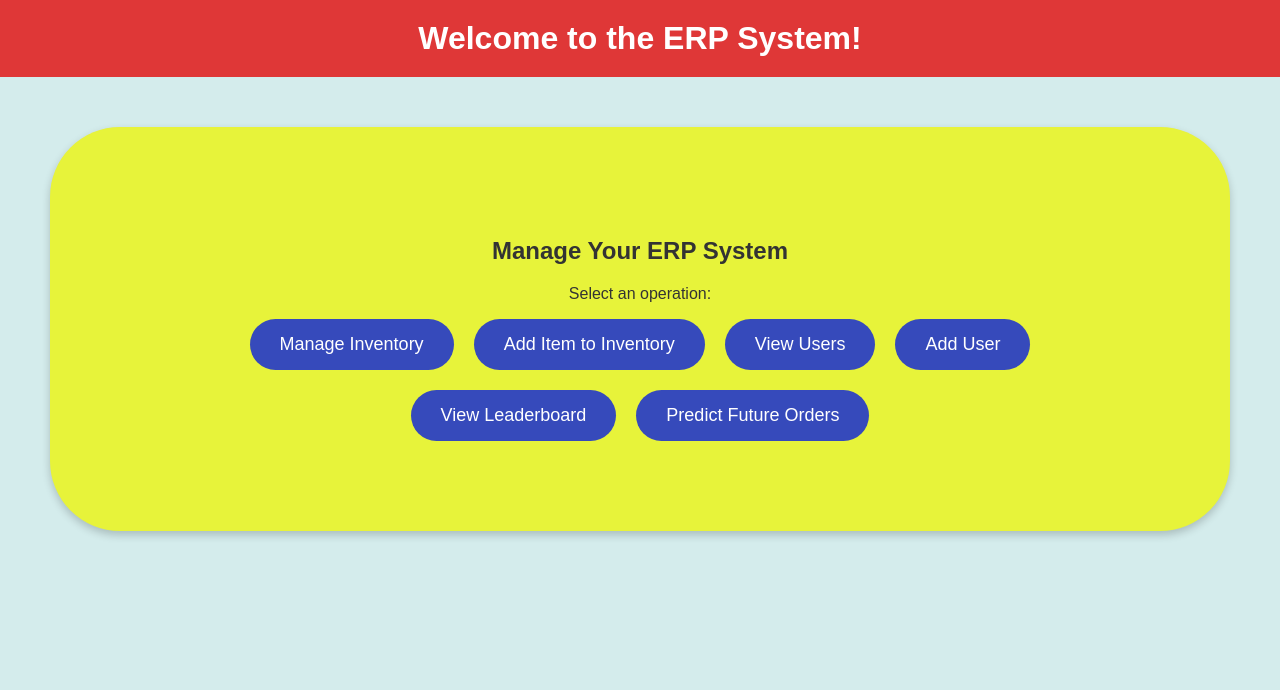
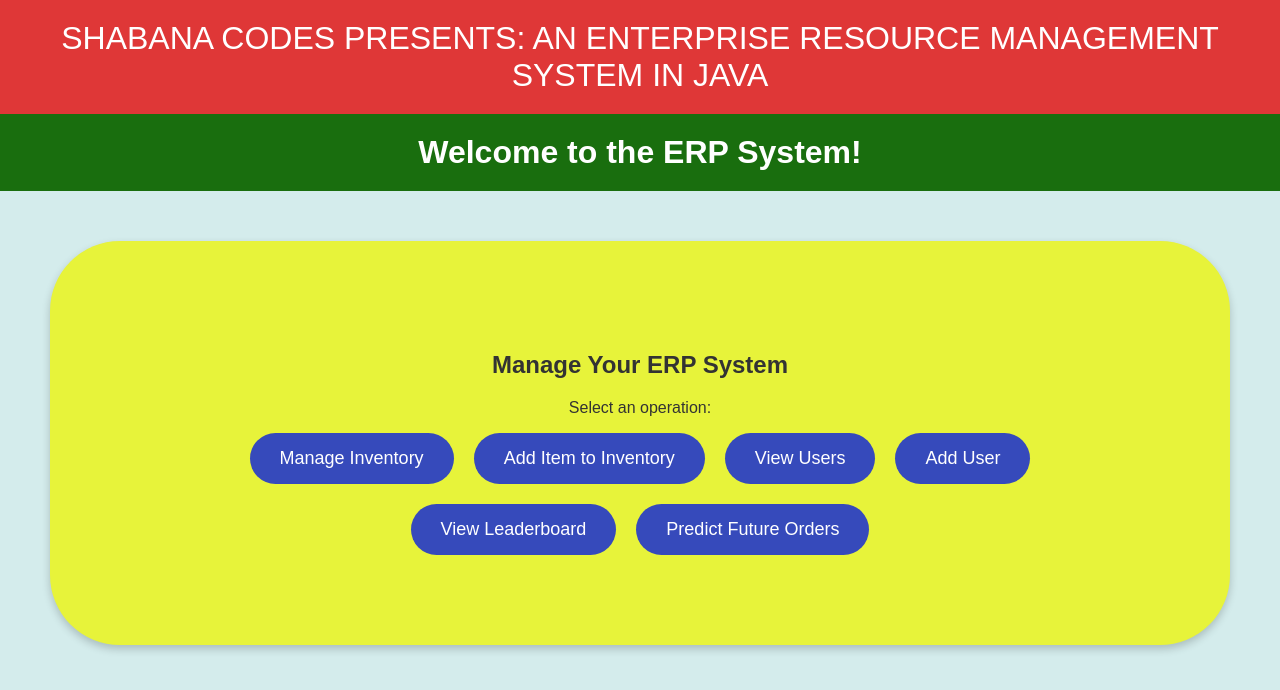
Before and after one commit to Shabanavvr/ERP-Software-Project, a plain HTML site: page index.html in a window 1280 px wide. Drawn offline with Linux system fonts and the light colour scheme.

Commit message:
Update index.html

```diff
--- a/index.html
+++ b/index.html
@@ -8,15 +8,37 @@
         /* Global styles */
         body {
             font-family: 'Arial', sans-serif;
-            background-color:#d4ecec;
+            background-color: #d4ecec;
             color: #333;
             margin: 0;
             padding: 0;
             text-align: center;
         }
 
+
+        .slide-in-text {
+            font-size: 2rem;
+            color: #fff;
+            background-color: #df3737;
+            padding: 20px;
+            margin: 0;
+            animation: slide-in 2s forwards;
+            position: relative;
+            overflow: hidden;
+        }
+
+
+        @keyframes slide-in {
+            0% {
+                transform: translateX(-100%);
+            }
+            100% {
+                transform: translateX(0);
+            }
+        }
+
         h1 {
-            background-color: #df3737;
+            background-color: #196e0e;
             color: white;
             padding: 20px;
             margin: 0;
@@ -26,8 +48,8 @@
             margin: 50px auto;
             width: 80%;
             max-width: 1000px;
-            background:#e7f33a;
-            box-shadow: 0 4px 8px rgba(0,0,0,0.2);
+            background: #e7f33a;
+            box-shadow: 0 4px 8px rgba(0, 0, 0, 0.2);
             border-radius: 70px;
             padding: 90px;
         }
@@ -58,11 +80,7 @@
         button:active {
             transform: scale(0.95);
         }
-        .h2{
-            color:tomato
-        }
 
-        /* Stylish alert and modal */
         .modal {
             display: none;
             position: fixed;
@@ -99,6 +117,12 @@
     </style>
 </head>
 <body>
+
+
+    <div class="slide-in-text">
+        SHABANA CODES PRESENTS: AN ENTERPRISE RESOURCE MANAGEMENT SYSTEM IN JAVA
+    </div>
+
     <h1>Welcome to the ERP System!</h1>
 
     <div class="container">
```
